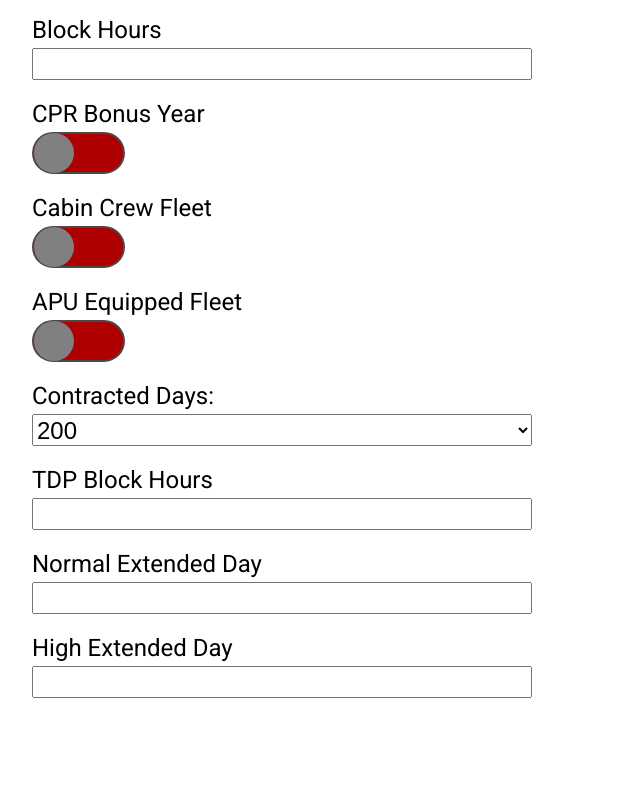
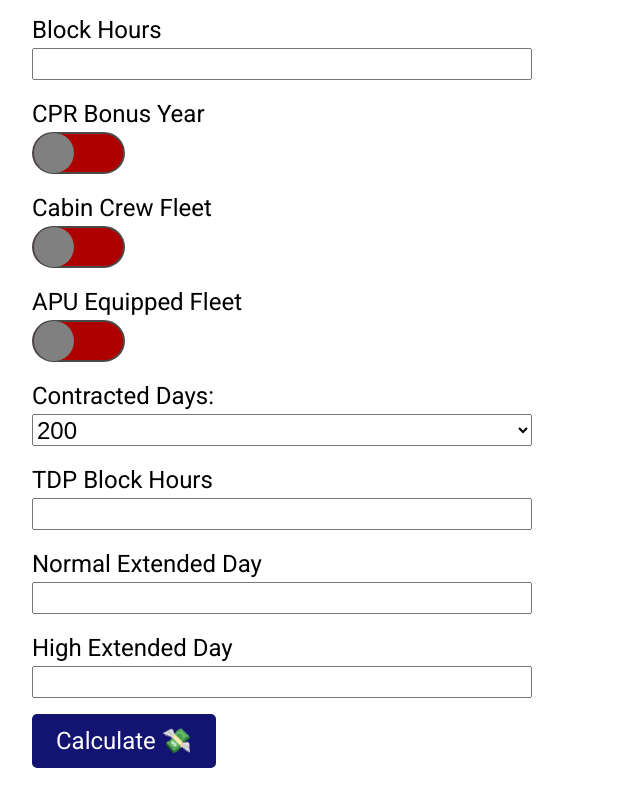
Before and after one commit to merryface/show-me-the-money, a website: page index.html in a window 1280 px wide. Shown: the part 366-1166 px from the top of the page, without its empty margins (0-640 px from the left). Before the commit the page ends 1112 px from the top, so only its background shows below. Drawn offline with Linux system fonts and the light colour scheme.

Commit message:
add calc button

```diff
--- a/index.html
+++ b/index.html
@@ -10,7 +10,7 @@
 </head>
 <style>
   @import url('https://fonts.googleapis.com/css2?family=Roboto:ital,wght@0,400;0,700;1,400;1,700&display=swap');
-  body {
+  html, .calculate {
     font-family: "Roboto", sans-serif;
   }
 </style>
@@ -70,6 +70,8 @@
       <input class="input" name="hed" type="number" min="0" id="hed">
     </form>
 
+    <button class="calculate">Calculate 💸</button>
+
   </div>
 </body>
 </html>
--- a/style.css
+++ b/style.css
@@ -95,3 +95,12 @@ p {
 .checkbox {
   display : none;
 }
+
+.calculate {
+  all: initial;
+  background-color: rgb(19, 19, 114);
+  color: #fff;
+  padding: 0.8rem 1.5rem;
+  font-size: 1.5rem;
+  border-radius: 5px;
+}
```
